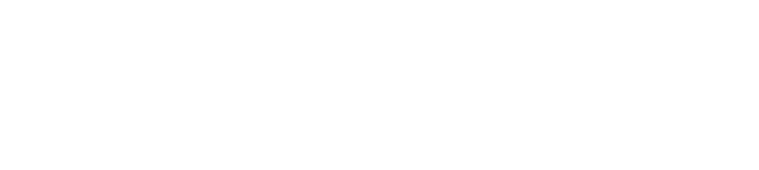
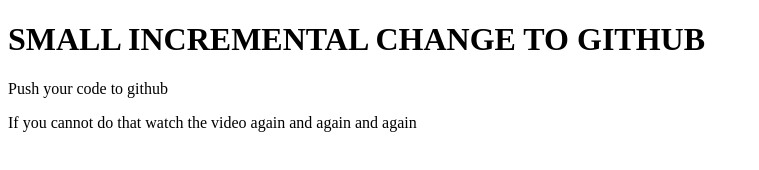
Before and after one commit to avi3175/my-second-repo, a plain HTML site: page index.html in a window 1280 px wide. Shown: the whole page, without its empty margins (0-759 px from the left). Drawn offline with Linux system fonts and the light colour scheme.

Commit message:
Added header

```diff
--- a/index.html
+++ b/index.html
@@ -7,6 +7,8 @@
     <title>My second github repo</title>
 </head>
 <body>
-
+    <h1>SMALL INCREMENTAL CHANGE TO GITHUB</h1>
+    <p>Push your code to github</p>
+    <p>If you cannot do that watch the video again and again and again</p>
 </body>
 </html>
```
